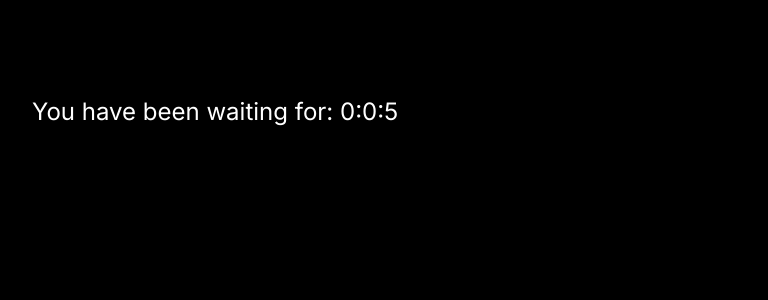
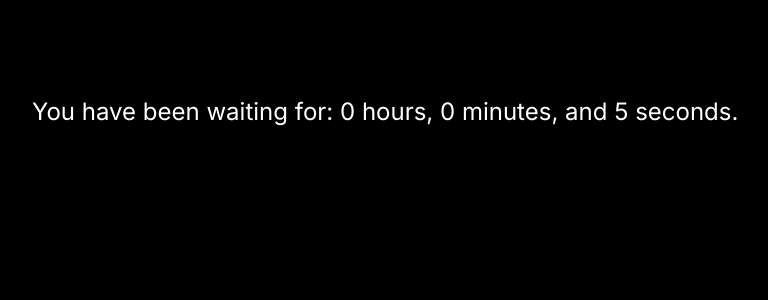
Before and after one commit to et0and/hold, a Next.js app in the folder hold/: page / in a window 1280 px wide. Shown: the top 300 px of the page, without its empty margins (64-832 px from the left). Built offline with nearby package versions, Linux system fonts and the light colour scheme.

Commit message:
Grammar change

```diff
--- a/hold/src/pages/index.tsx
+++ b/hold/src/pages/index.tsx
@@ -66,7 +66,7 @@ const HomePage: React.FC = () => {
           className={`flex min-h-screen flex-col text-left justify-between p-24 ${inter.className}`}
         >
           <p className="text-2xl">
-            You have been waiting for: {`${Math.floor(timer / 3600)}:${Math.floor((timer % 3600) / 60)}:${timer % 60}`}
+            You have been waiting for: {`${Math.floor(timer / 3600)} hours, ${Math.floor((timer % 3600) / 60)} minutes, and ${timer % 60} seconds.`}
           </p>
 
           </main>
```
